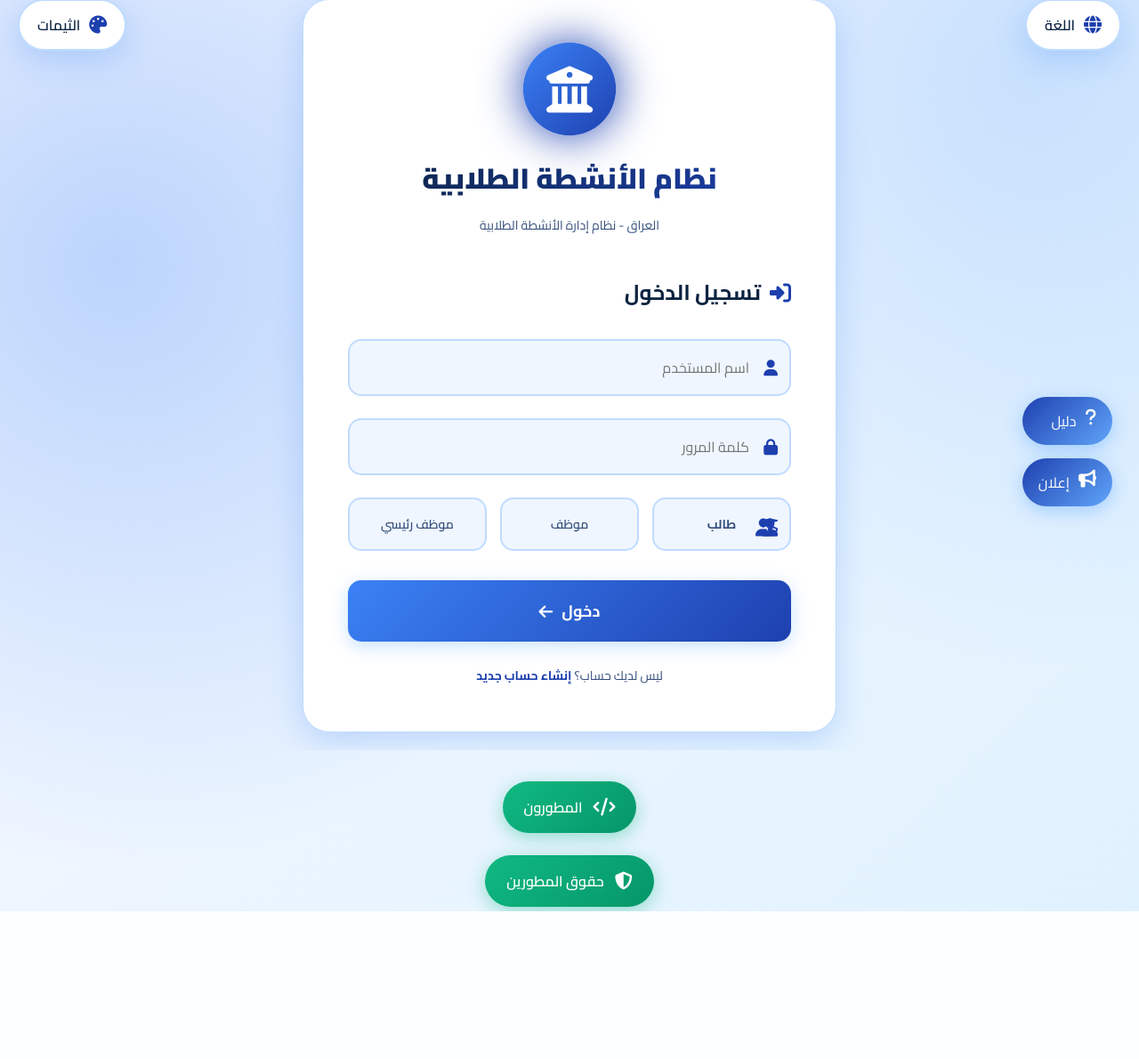
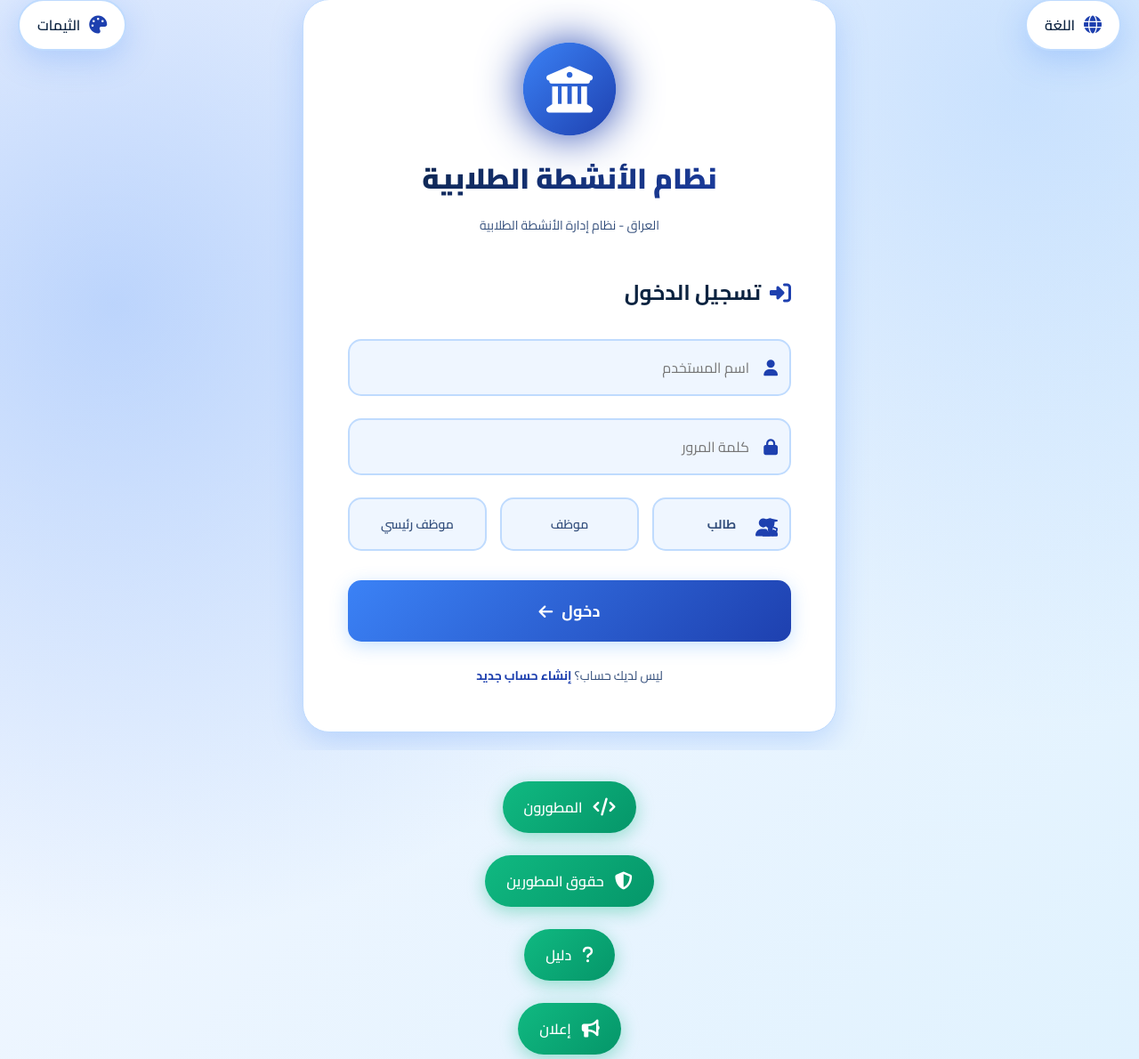
Before and after one commit to muqtadadyy-lgtm/broo, a Python web app: template templates/index.html in a window 1280 px wide. Shown: the part 21-1211 px from the top of the page at 89% size. Before the commit the page ends 1045 px from the top, so only its background shows below. Run offline with Jinja, Linux system fonts and the light colour scheme; the template is opened without the code that fills it, so the values that code supplies are empty.

Commit message:
Move guide and announcement buttons to developers section below forms

```diff
--- a/templates/employee-dashboard.html
+++ b/templates/employee-dashboard.html
@@ -212,6 +212,7 @@
                     <i class="fas fa-times"></i>
                 </button>
             </div>
+            <div id="applicationDetails" class="details-content"></div>
             <div class="modal-actions">
                 <button class="message-btn" onclick="openMessageWithStudent()" title="مراسلة الطالب" data-title-ar="مراسلة الطالب" data-title-ku="پەیام ناردن بۆ خوێندکار">
                     <i class="fas fa-comments"></i>
@@ -233,7 +234,6 @@
                     <span data-ar="إغلاق" data-en="Close" data-fr="Fermer" data-ku="داخستن">إغلاق</span>
                 </button>
             </div>
-            <div id="applicationDetails" class="details-content"></div>
         </div>
     </div>
 
--- a/templates/index.html
+++ b/templates/index.html
@@ -192,6 +192,18 @@
             <i class="fas fa-shield-alt"></i>
             <span data-ar="حقوق المطورين" data-en="Developers' Rights" data-fr="Droits des développeurs" data-ku="مافی بەرنامەسازان">حقوق المطورين</span>
         </button>
+
+        <!-- Guide Button -->
+        <button class="developers-btn" onclick="startGuide()" data-title-ar="دليل الاستخدام" data-title-en="User Guide" data-title-fr="Guide d'utilisation" data-title-ku="ڕێنمایی بەکاربردن" title="دليل الاستخدام">
+            <i class="fas fa-question"></i>
+            <span data-ar="دليل" data-en="Guide" data-fr="Guide" data-ku="ڕێنمایی">دليل</span>
+        </button>
+
+        <!-- Announcement Button -->
+        <button class="developers-btn" onclick="openAnnouncementModal()" data-title-ar="إعلان" data-title-en="Announcement" data-title-fr="Annonce" data-title-ku="ئاگانامە" title="إعلان">
+            <i class="fas fa-bullhorn"></i>
+            <span data-ar="إعلان" data-en="Announcement" data-fr="Annonce" data-ku="ئاگانامە">إعلان</span>
+        </button>
     </div>
 
     <!-- Developers Terms Modal -->
@@ -199,20 +211,6 @@
         </button>
     </div>
 
-    <!-- Guide and Announcement Section -->
-    <div class="guide-section">
-        <!-- Guide Button -->
-        <button class="guide-btn" onclick="startGuide()" data-title-ar="دليل الاستخدام" data-title-en="User Guide" data-title-fr="Guide d'utilisation" data-title-ku="ڕێنمایی بەکاربردن" title="دليل الاستخدام">
-            <i class="fas fa-question"></i>
-            <span data-ar="دليل" data-en="Guide" data-fr="Guide" data-ku="ڕێنمایی">دليل</span>
-        </button>
-
-        <!-- Announcement Button -->
-        <button class="guide-btn" onclick="openAnnouncementModal()" data-title-ar="إعلان" data-title-en="Announcement" data-title-fr="Annonce" data-title-ku="ئاگانامە" title="إعلان">
-            <i class="fas fa-bullhorn"></i>
-            <span data-ar="إعلان" data-en="Announcement" data-fr="Annonce" data-ku="ئاگانامە">إعلان</span>
-        </button>
-    </div>
 
     <!-- Notification -->
     <div class="notification" id="notification"></div>
--- a/templates/student-dashboard.html
+++ b/templates/student-dashboard.html
@@ -302,6 +302,7 @@
                     <i class="fas fa-times"></i>
                 </button>
             </div>
+            <div id="employeeRequestDetails" class="details-content"></div>
             <div class="modal-actions">
                 <button class="message-btn" onclick="openMessageWithEmployee()" title="رد على الموظف" data-title-ar="رد على الموظف" data-title-ku="وەڵامدانەوە بۆ کارمەند">
                     <i class="fas fa-comments"></i>
@@ -319,7 +320,6 @@
                     <span data-ar="إغلاق" data-en="Close" data-fr="Fermer" data-ku="داخستن">إغلاق</span>
                 </button>
             </div>
-            <div id="employeeRequestDetails" class="details-content"></div>
         </div>
     </div>
 
```
